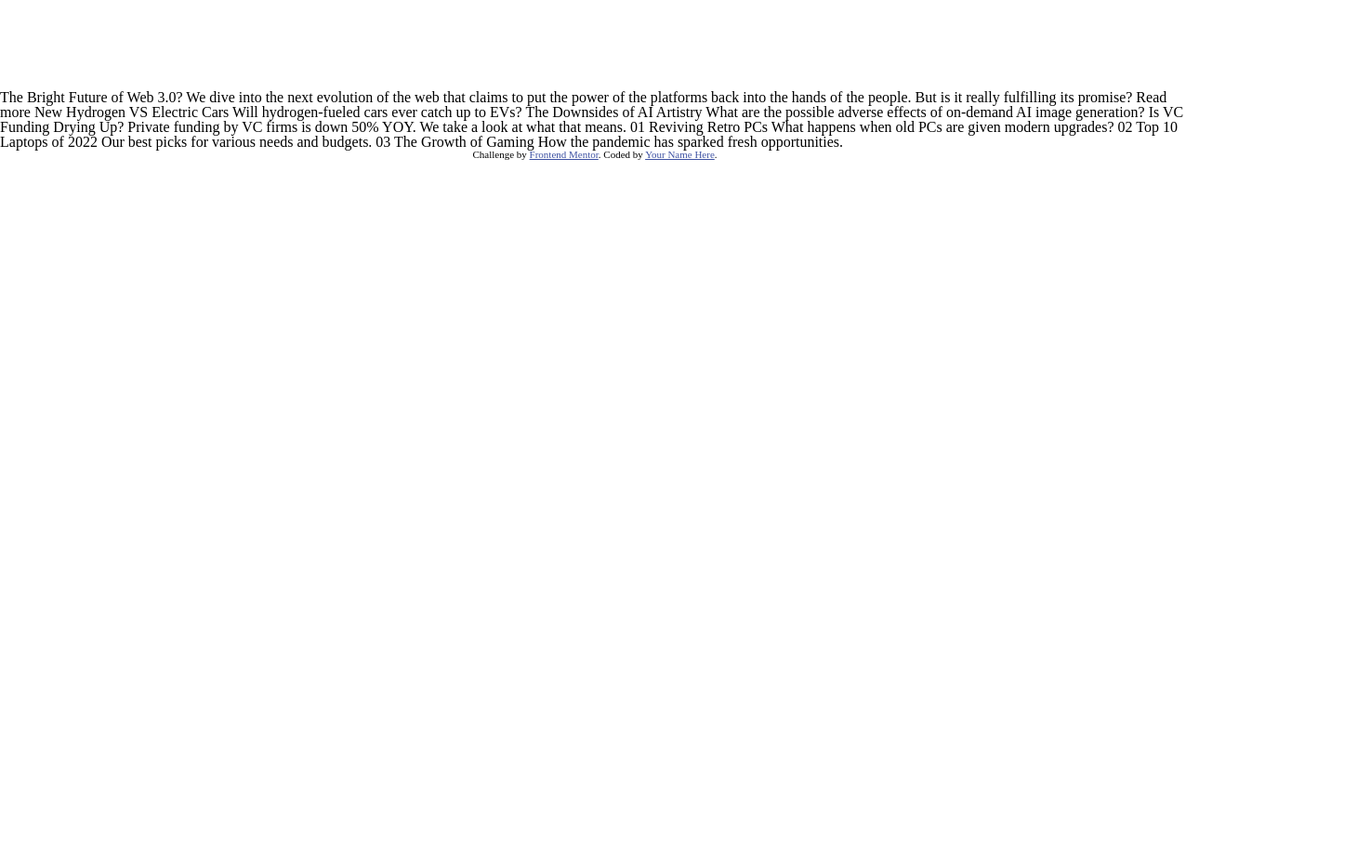
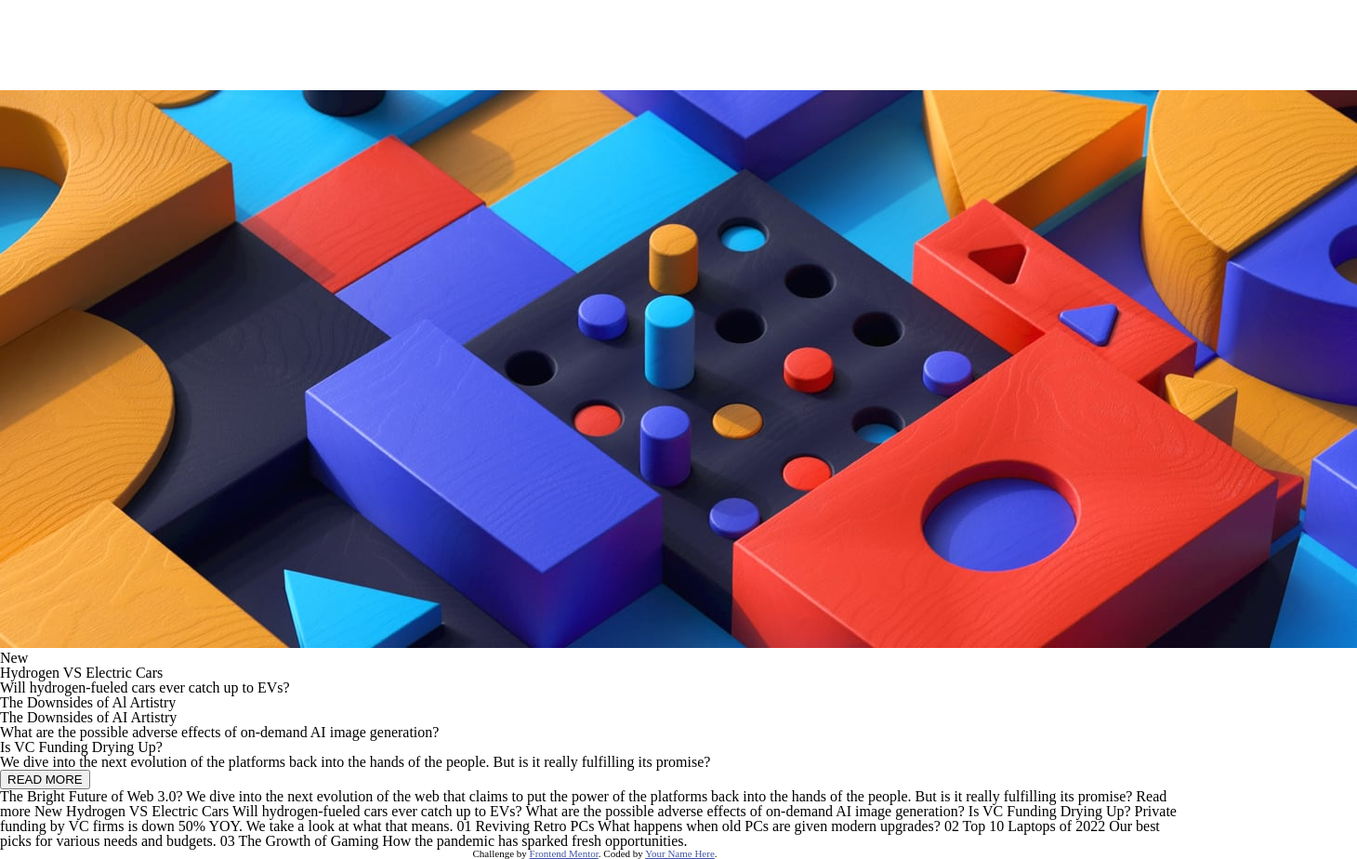
Before and after one commit to MoraesAlvesCleber/News-homepage-main, a plain HTML site: page index.html in a window 1280 px wide. Shown: the part 146-1070 px from the top of the page at 93% size, 1460 px wide, since content can reach past the window. Before the commit the page ends 800 px from the top, so only its background shows below. Drawn offline with Linux system fonts and the light colour scheme.

Commit message:
HTML main
Escrevendo main

```diff
--- a/index.html
+++ b/index.html
@@ -45,6 +45,26 @@
       </ul>
     </nav>
   </header>
+  <main>
+    <div class="img-pecas-coloridas">
+      <img src="/assets/images/image-web-3-desktop.jpg" alt="Peças coloridas">
+    </div>
+    <section>
+      <h2>New</h2>
+      <h3>Hydrogen VS Electric Cars</h3>
+      <p> Will hydrogen-fueled cars ever catch up to EVs?</p>
+      <h2>The Downsides of Al Artistry</h2>
+      <h3></h3>
+    </section>
+    <h2>The Downsides of AI Artistry</h2>
+    <p>What are the possible adverse effects of on-demand AI image generation?</p>
+    <h2>Is VC Funding Drying Up?</h2>
+    <p>We dive into the next evolution of the platforms back into the hands of the people.
+      But is it really fulfilling its promise?
+    </p>
+    <button>READ MORE</button>
+
+  </main>
 
 
 
@@ -61,7 +81,7 @@
   Hydrogen VS Electric Cars
   Will hydrogen-fueled cars ever catch up to EVs?
 
-  The Downsides of AI Artistry
+
   What are the possible adverse effects of on-demand AI image generation?
 
   Is VC Funding Drying Up?
```
